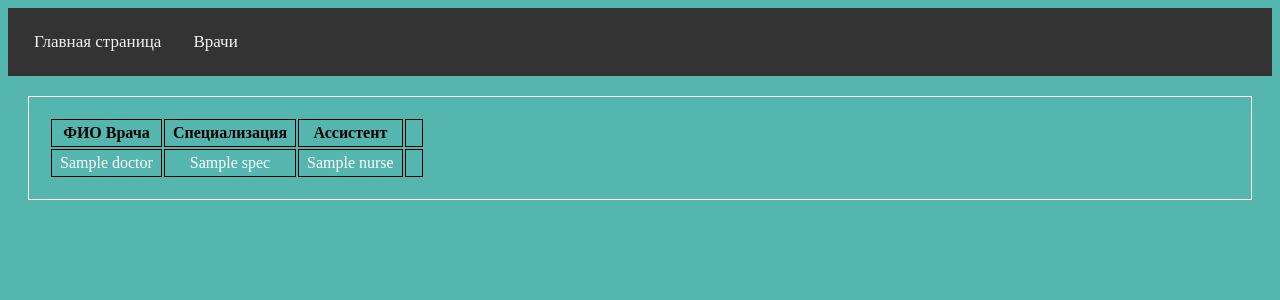
After one commit to MarinaPak108/LotusApp, a Flask app: template templates/doctors.html in a window 1280 px wide. The commit adds this page. Shown: the top 300 px of the page. Run offline with Flask 3, Linux system fonts and the light colour scheme; the template is opened without the code that fills it: most values are stand-ins (such as "Sample title", 1, 10 or a date in 2020).

Commit message:
added doctors list

```diff
--- a/error/error.py
+++ b/error/error.py
@@ -3,4 +3,3 @@ from enum import Enum
 class Error_msg (Enum):
     e_13 = 'Excel файл не закрыт. Закройте файл и начните работу сначала.'
     File_is_not_a_zip_file = 'Проверьте Excel файл. Скорее всего он поврежден.'
-    e_3 = 'Проверьте данные в файле'
--- a/main.py
+++ b/main.py
@@ -84,7 +84,6 @@ def my_form():
         return redirect("/")
     except Exception as e:
         return  redirectToErrorPage(str(e), "def "+request.endpoint)
-
 
 @app.route('/day/<id>', defaults={'errid': 0, 'name': None})
 @app.route('/day/<id>/<errid>/<name>')
@@ -192,6 +191,21 @@ def count(id):
         return  render_template("summary.html", reports = reports, day = id)
     except Exception as e:
             redirectToErrorPage(str(e), "def "+request.endpoint)
+
+#################################################################################
+#settings for doctors list:
+@app.route("/doctors")
+def doctors_list():
+    try:
+        wb=Service.getWB(medical_file)
+        printErrorInLoggerThrowException(wb)
+        ws = wb["settings"]
+        docs = Service.fromExcelToList(Doctor, ws)
+        return render_template("doctors.html", doctors=docs)
+    except Exception as e:
+        return redirectToErrorPage(str(e), "def "+request.endpoint)
+
+
 #################################################################################
 #to print error msg from service layer and then rais Exception
 def printErrorInLoggerThrowException(variableToCheck):
--- a/templates/base.html
+++ b/templates/base.html
@@ -33,6 +33,7 @@
 <body style="background-color: #55B6AF;">
     <div class="topnav" >
         <a href="/">Главная страница</a>
+        <a href="/doctors">Врачи</a>
     </div>
     <div>
       {% block content %}{% endblock %}
--- /dev/null
+++ b/templates/doctors.html
@@ -0,0 +1,45 @@
+{% extends 'base.html' %}
+{% block title %} Doctors {% endblock %}
+{% block style_local %}
+  {{ super() }} {# to load the parent assets #}
+  <style>
+    div {
+      padding:10px;
+    }
+    table {
+      margin: auto;
+      padding:20px;
+      display: block;
+      border: 1px solid #fff;
+    }
+
+    th, td {
+      padding: 0.25em 0.5em;
+      border: 1px solid black;
+    }
+  </style>
+{% endblock %}
+{% block content %}
+<div>
+    <table id = 'docs'>
+        <thead>
+            <tr>
+                <th> ФИО Врача </th>
+                <th> Специализация </th>
+                <th> Ассистент </th>
+                <th> </th>
+            </tr>
+        </thead>
+        <tbody style="text-align: center; font-weight: normal; color:white">
+            {% for doc in doctors %}
+                <tr>
+                    <td>{{doc.name}}</td>
+                    <td>{{doc.spec}}</td>
+                    <td>{{doc.nurse}}</td>
+                    <td> </td>
+                </tr>
+            {%endfor%}
+            </tbody>
+        </table>
+    </div>
+{%endblock%}
```
Also changed, not shown: 4 other files.
